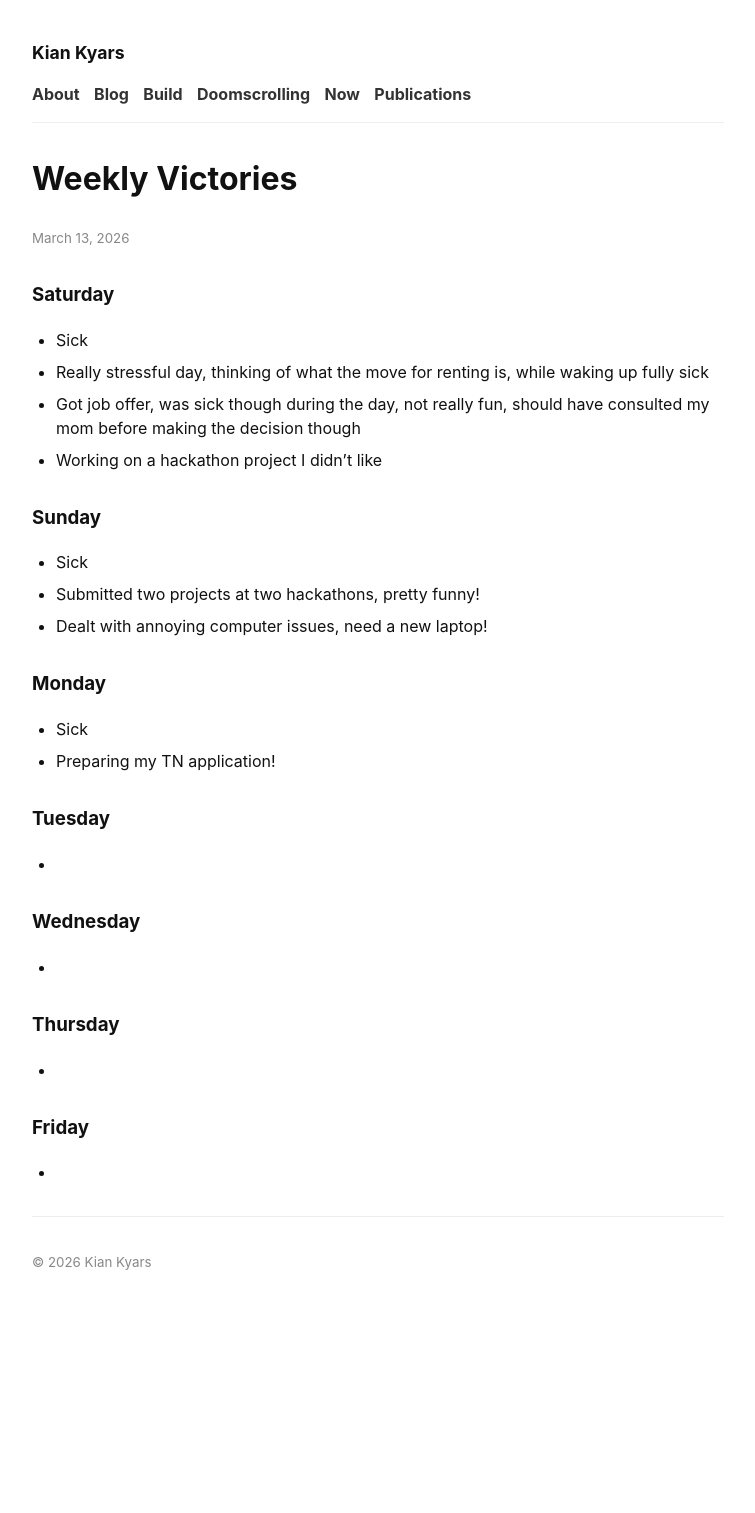
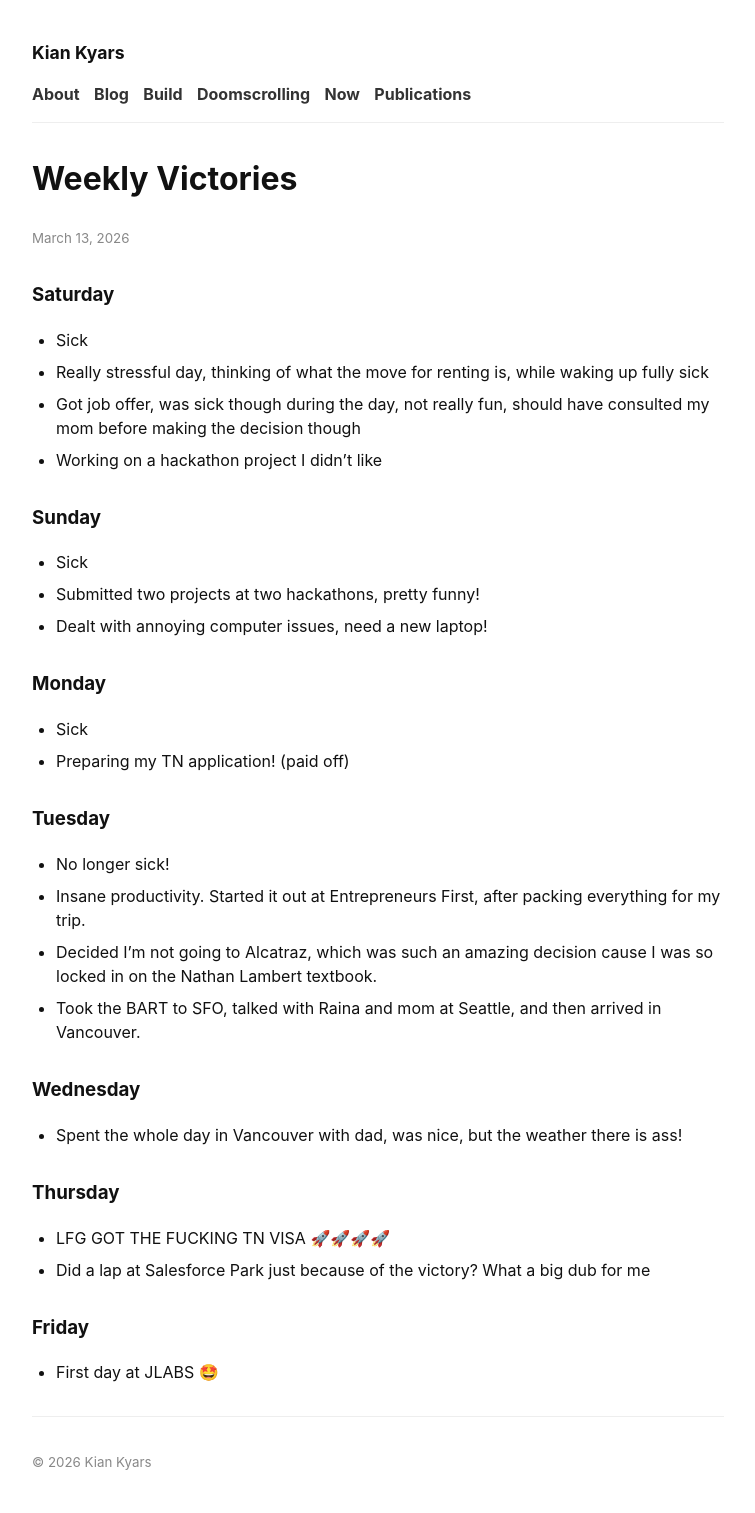
Before and after one commit to kiankyars/kiankyars.github.io, a Jekyll site: the page built from _posts/weekly-victories/2026-03-13-weekly-victories.md, in a window 1280 px wide. Shown: the whole page, without its empty margins (262-1017 px from the left). Built offline with Jekyll 4.4.1, drawn with Linux system fonts in a browser that asks for light colours; before the commit the page ends 1313 px from its top, so only the background shows below that.

Commit message:
premonition

```diff
--- a/_posts/weekly-victories/2026-03-13-weekly-victories.md
+++ b/_posts/weekly-victories/2026-03-13-weekly-victories.md
@@ -21,20 +21,24 @@ categories: reflection
 ### Monday
 
 - Sick
-- Preparing my TN application!
+- Preparing my TN application! (paid off)
 
 ### Tuesday
 
--
+- No longer sick!
+- Insane productivity. Started it out at Entrepreneurs First, after packing everything for my trip.
+- Decided I'm not going to Alcatraz, which was such an amazing decision cause I was so locked in on the Nathan Lambert textbook.
+- Took the BART to SFO, talked with Raina and mom at Seattle, and then arrived in Vancouver.
 
 ### Wednesday
 
--
+- Spent the whole day in Vancouver with dad, was nice, but the weather there is ass!
 
 ### Thursday
 
--
+- LFG GOT THE FUCKING TN VISA 🚀🚀🚀🚀
+- Did a lap at Salesforce Park just because of the victory? What a big dub for me
 
 ### Friday
 
--
+- First day at JLABS 🤩
```
